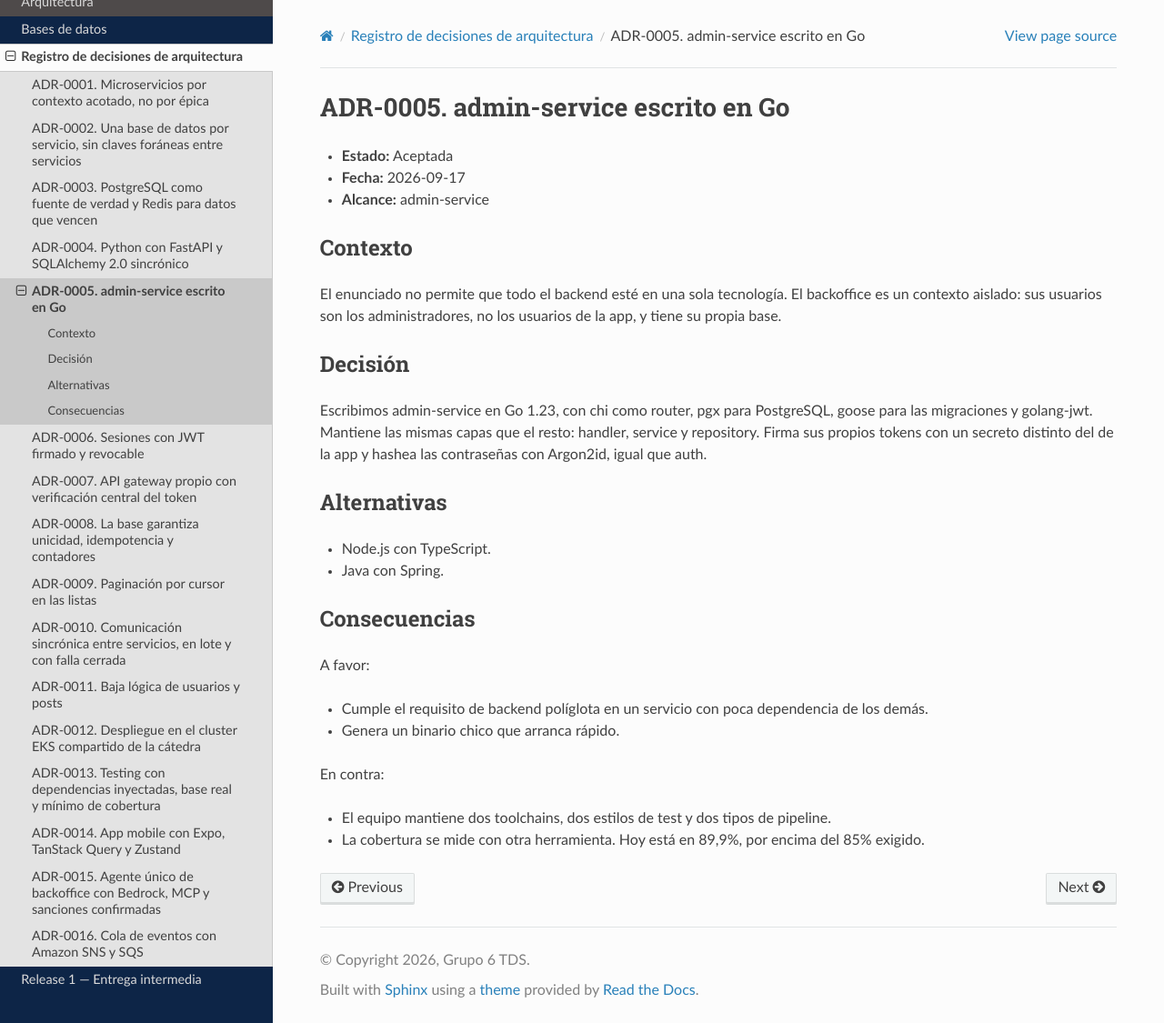
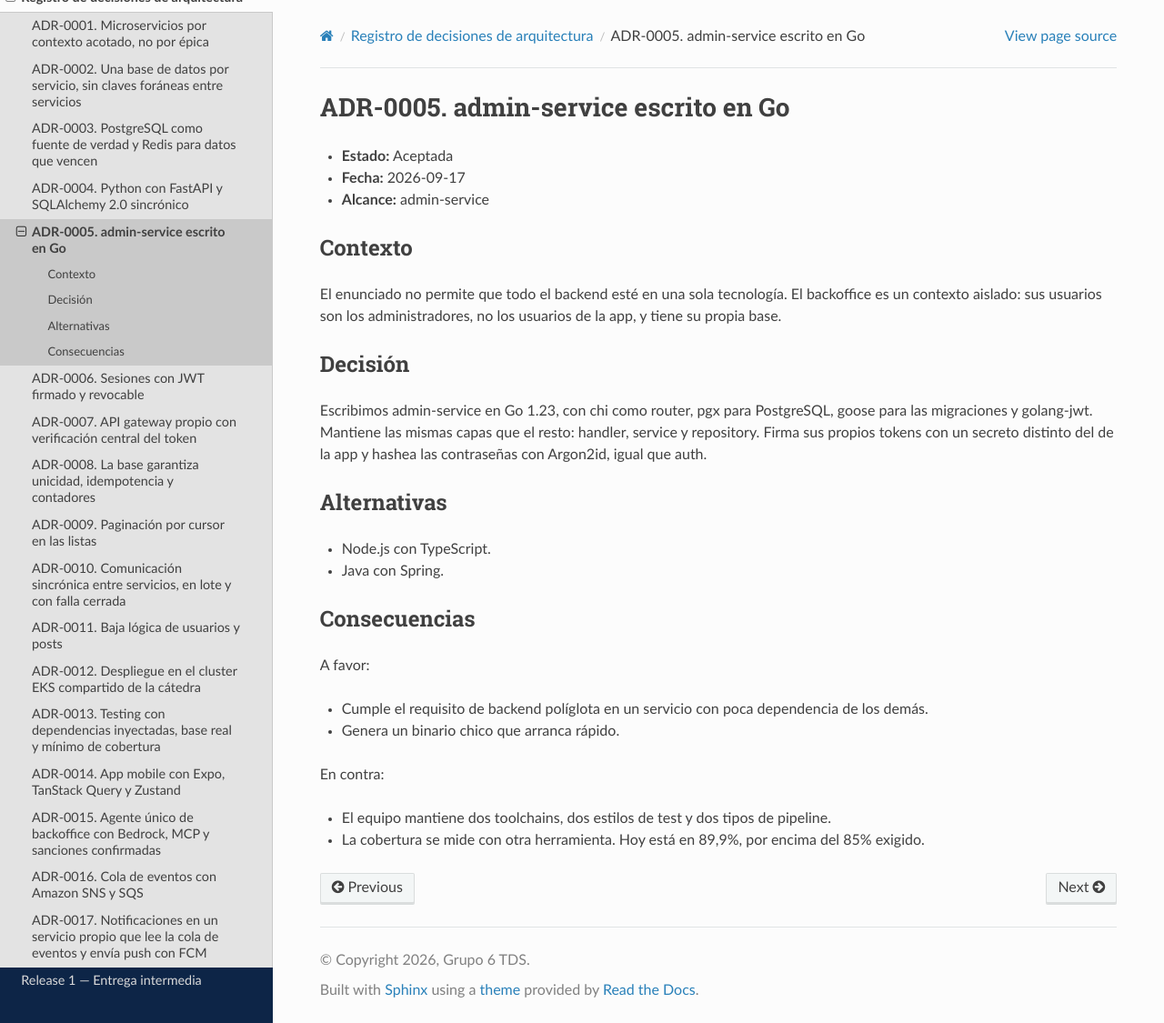
Before and after one commit to tds-g6-2s2026/udesa-x-docs, a Sphinx documentation site: the page built from docs/adr-0005.md, in a window 1280 px wide and 1125 px high. Shown: the whole window at 91% size. Built offline with Sphinx 7.4.7 and the Read the Docs theme 3.1.0, drawn with Linux system fonts in a browser that asks for light colours; part of the change alters nothing that is shown.

Commit message:
docs: ADR-0017, notificaciones en un servicio propio sobre la cola de eventos (#40, #41, #42)
Registra la decisión de resolver la épica E.4 con notifications-service: social y posts
publican los follows y las interacciones en la cola de ADR-0016, y el servicio nuevo arma la
campanita y manda el push por FCM. Deja abierto el problema de la cuota de pods.

Refs tds-g6-2s2026/udesa-x-project#40, #41, #42

````diff
--- /dev/null
+++ b/docs/adr-0017.md
@@ -0,0 +1,68 @@
+# ADR-0017. Notificaciones en un servicio propio que lee la cola de eventos y envía push con FCM
+
+- **Estado:** Propuesta
+- **Fecha:** 2026-11-12
+- **Alcance:** notifications (servicio nuevo), social, posts, el gateway y la app
+- **Seguimiento:** issues [#40](https://github.com/tds-g6-2s2026/udesa-x-project/issues/40), [#41](https://github.com/tds-g6-2s2026/udesa-x-project/issues/41) y [#42](https://github.com/tds-g6-2s2026/udesa-x-project/issues/42)
+
+## Contexto
+
+La épica E.4 pide tres cosas: un push cuando alguien empieza a seguirte (H1), un push cuando alguien le da like, retuitea, responde o cita un post tuyo (H2), y una campanita dentro de la app con el historial (H3). H1 exige usar Firebase Cloud Messaging (FCM).
+
+Lo que hay que resolver:
+
+- Los hechos nacen en otros servicios. Los follows son de social y las interacciones son de posts. Ninguno de los dos debería esperar a que salga un push para responderle a la app, ni fallar si las notificaciones están caídas.
+- Ya existe una cola de eventos en AWS, un tópico SNS con una cola SQS por servicio que consume ({doc}`ADR-0016 <adr-0016>`).
+- El namespace tiene una cuota de 8 pods.
+- La app está hecha con Expo ({doc}`ADR-0014 <adr-0014>`). En Android el push llega por FCM. En iOS hace falta una cuenta paga de Apple.
+
+## Decisión
+
+Las notificaciones viven en un servicio nuevo, **notifications-service**, con su propia base PostgreSQL ({doc}`ADR-0001 <adr-0001>` y {doc}`ADR-0002 <adr-0002>`). Guarda dos cosas: los tokens de los dispositivos y las notificaciones de cada usuario.
+
+- **Se entera de los hechos por la cola, no por HTTP.** Cada servicio publica en el tópico de eventos, recién después de confirmar el cambio en su base:
+
+  | Lo publica | Eventos |
+  |---|---|
+  | social | `follow_created`, cuando un follow queda activo |
+  | posts | `post_liked`, `post_retweeted` y `post_replied` |
+  | auth | `user_deleted` ({doc}`ADR-0016 <adr-0016>`) |
+
+- **notifications tiene su propia cola SQS, `tds-group-6-notifications-events`, suscripta al tópico sin filtro, así que recibe todos los eventos.** La lee desde un hilo dentro del pod de su API. Valen las mismas reglas que en {doc}`ADR-0016 <adr-0016>`:
+  - entrega "al menos una vez";
+  - cada mensaje se borra de la cola recién después de guardar;
+  - un mensaje mal formado se descarta, y uno que falla se reintenta, porque no hay DLQ.
+- **Cada hecho tiene una clave única en la base.** Por ejemplo, `like:{actor}:{post}`. Si la cola entrega dos veces el mismo evento, o alguien quita y vuelve a poner un like, no se crea otra notificación ni sale otro push.
+- **El handle de quien actuó se le pide a auth al procesar el evento** y se guarda junto con la notificación. Así la campanita se arma sin consultar a auth en cada lectura.
+- **No se notifica lo que alguien hace sobre su propio post,** ni lo que hace una cuenta que ya no existe.
+- **El push sale por la API HTTP v1 de FCM,** con una cuenta de servicio de Firebase. Es "mejor esfuerzo": si Firebase falla, la notificación igual queda en la campanita, que es la fuente de verdad. Un evento con más de una hora de atraso no manda push.
+- **La app registra el token del dispositivo en cada inicio de sesión** y lo da de baja al cerrarla. Si Firebase responde que un token ya no sirve, se borra.
+- **La app llega por el gateway,** en `/notifications`, con la misma verificación de token que el resto.
+- **Cuando una cuenta se da de baja,** se borran sus tokens y las notificaciones que recibió o generó.
+- **El push se implementa solo en Android.**
+
+## Alternativas
+
+- **Que social y posts llamen por HTTP a notifications.** Es más directo, pero un like pasaría a depender de que notifications responda. Si está caído, o el aviso se pierde o el like tarda más.
+- **Poner las notificaciones dentro de social o de auth.** Ahorra un pod. En contra, mezcla responsabilidades que {doc}`ADR-0001 <adr-0001>` separa, y posts tendría que avisarle igual.
+- **Que social y posts manden sus avisos directo a la cola de notifications, sin el tópico.** Es más simple, pero cada servicio tendría que conocer a quién le interesan sus eventos. Con el tópico, sumar un interesado nuevo no toca a quien publica.
+- **El servicio de push de Expo.** Evita manejar las credenciales de Firebase en el backend. Se descarta porque H1 pide usar FCM y porque suma un intermediario más.
+- **Outbox transaccional en social y posts.** Evitaría perder un aviso si SNS falla justo después del commit. Se descarta por la misma razón que en {doc}`ADR-0016 <adr-0016>`, y porque perder un aviso es menos grave que perder una baja.
+
+## Consecuencias
+
+A favor:
+
+- Un follow o un like no dependen de notifications ni de Firebase.
+- Si notifications estuvo caído, al volver lee lo que se acumuló en su cola, con hasta 14 días de retención, y la campanita queda completa. Solo se pierden los push de los eventos viejos.
+- Sumar un tipo nuevo, como la cita, es agregar un evento. No hay que tocar el resto.
+
+En contra:
+
+- **Es un pod más.** Con notifications, el agente y el MCP serían 9, y la cuota es de 8. Hay que pedir más cuota o resignar algo. Está sin resolver.
+- Hay que provisionar una base PostgreSQL más.
+- Si SNS falla entre el commit y la publicación, ese aviso se pierde. Queda en el log, pero a diferencia de la baja de cuenta no se vuelve a publicar a mano.
+- El handle guardado puede quedar viejo si el usuario lo cambia.
+- Se depende de un proyecto de Firebase, y su clave de cuenta de servicio pasa a ser un secreto más del cluster.
+- iOS queda sin push.
+- Sin DLQ, un evento que falla siempre se reintenta hasta que vence la retención de la cola. Hay que verlo en los logs.
--- a/docs/adrs.md
+++ b/docs/adrs.md
@@ -22,6 +22,7 @@ Los ADR-0001 a ADR-0014 registran decisiones que ya estaban tomadas e implementa
 | {doc}`ADR-0014 <adr-0014>` | App mobile con Expo, TanStack Query y Zustand | 2026-08-25 | Aceptada |
 | {doc}`ADR-0015 <adr-0015>` | Agente único de backoffice con Bedrock, MCP y sanciones confirmadas | 2026-11-02 | Propuesta |
 | {doc}`ADR-0016 <adr-0016>` | Cola de eventos con Amazon SNS y SQS | 2026-11-19 | Aceptada |
+| {doc}`ADR-0017 <adr-0017>` | Notificaciones en un servicio propio que lee la cola de eventos y envía push con FCM | 2026-11-12 | Propuesta |
 
 ```{toctree}
 :maxdepth: 1
@@ -44,4 +45,5 @@ adr-0013
 adr-0014
 adr-0015
 adr-0016
+adr-0017
 ```
--- a/docs/arquitectura.md
+++ b/docs/arquitectura.md
@@ -63,7 +63,7 @@ Desde el cluster se llega por el NAT.
 - **Redis gestionado:** guarda datos que vencen solos, como links de verificación, límites por hora, bloqueos y tokens revocados.
 - **Gmail SMTP:** auth manda los mails de verificación y de recuperación de contraseña.
 - **Amazon S3:** pendiente. Es para las imágenes de media-service, que hoy las guarda en disco.
-- **Cola de eventos:** un tópico de Amazon SNS y una cola de Amazon SQS por cada servicio que consume ({doc}`ADR-0016 <adr-0016>`). auth publica `user_deleted`, y social lo consume para borrar los follows de la cuenta.
+- **Cola de eventos:** un tópico de Amazon SNS y una cola de Amazon SQS por cada servicio que consume ({doc}`ADR-0016 <adr-0016>`). auth publica `user_deleted`, y social lo consume para borrar los follows de la cuenta. {doc}`ADR-0017 <adr-0017>` suma los eventos de follows e interacciones, para un servicio de notificaciones.
 
 ### 5. Integración y despliegue continuos
 
````
